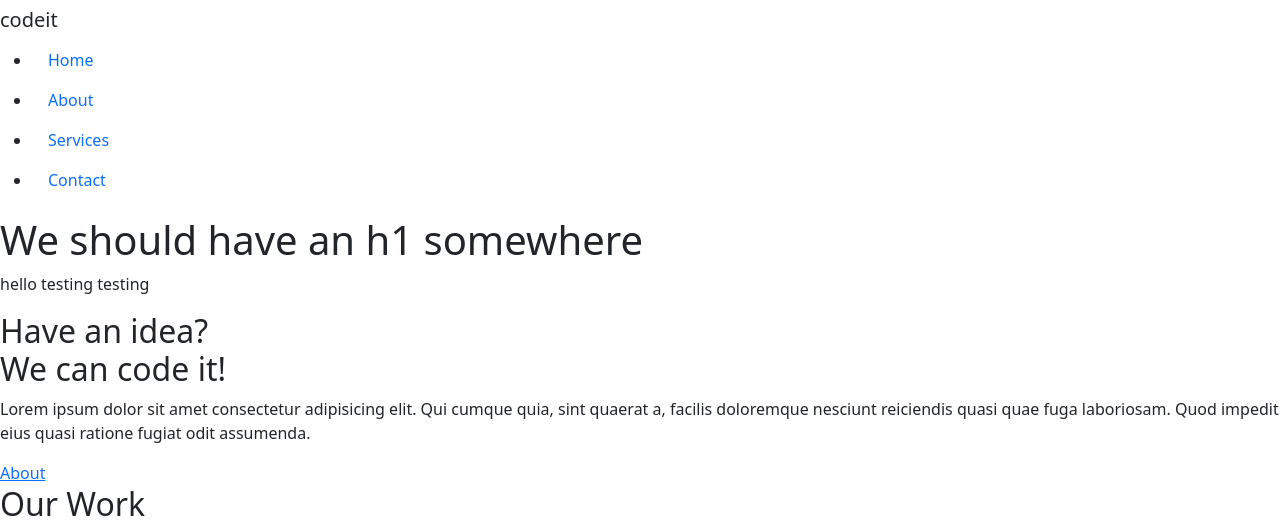
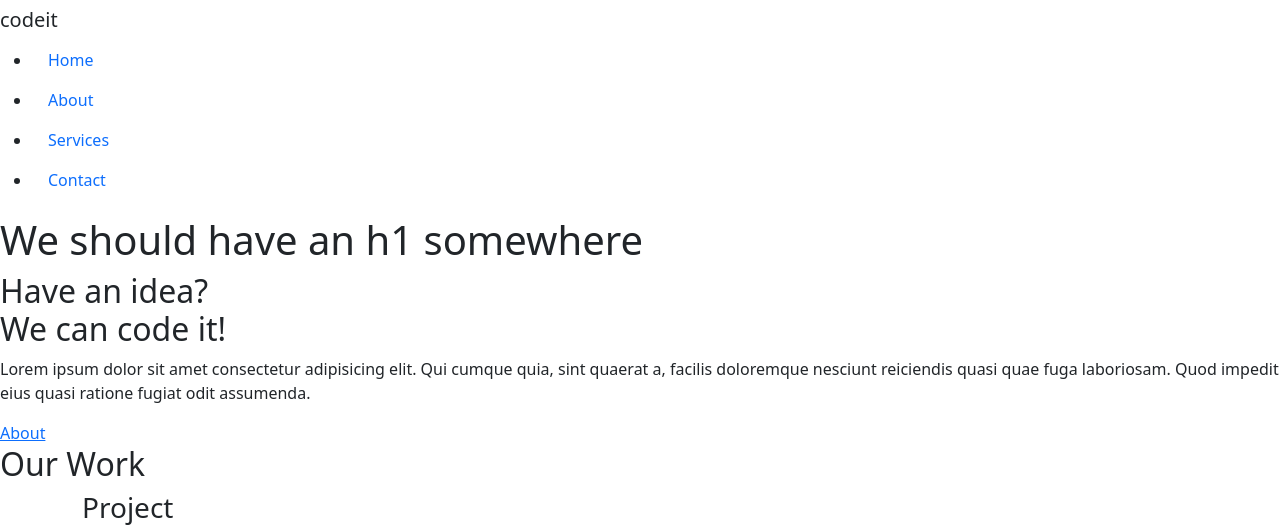
Before and after one commit to pnbakken/industry-knowledge-group-assignment, a plain HTML site: page Website/index.html in a window 1280 px wide. Shown: the top 528 px of the page. Drawn offline with Linux system fonts and the light colour scheme.

Commit message:
changes didn't work

```diff
--- a/Website/index.html
+++ b/Website/index.html
@@ -29,7 +29,6 @@
 			</nav>
 
 			<h1>We should have an h1 somewhere</h1>
-			<p>hello testing testing</p>
 		</header>
 
 		<main>
```
